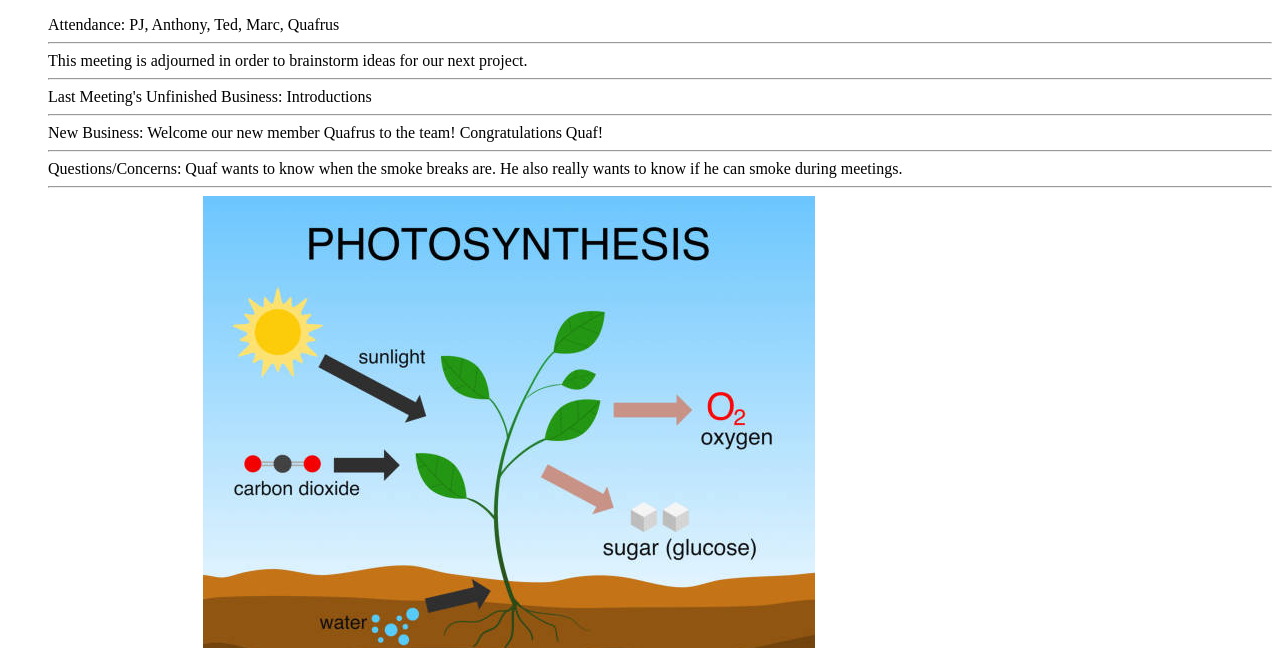
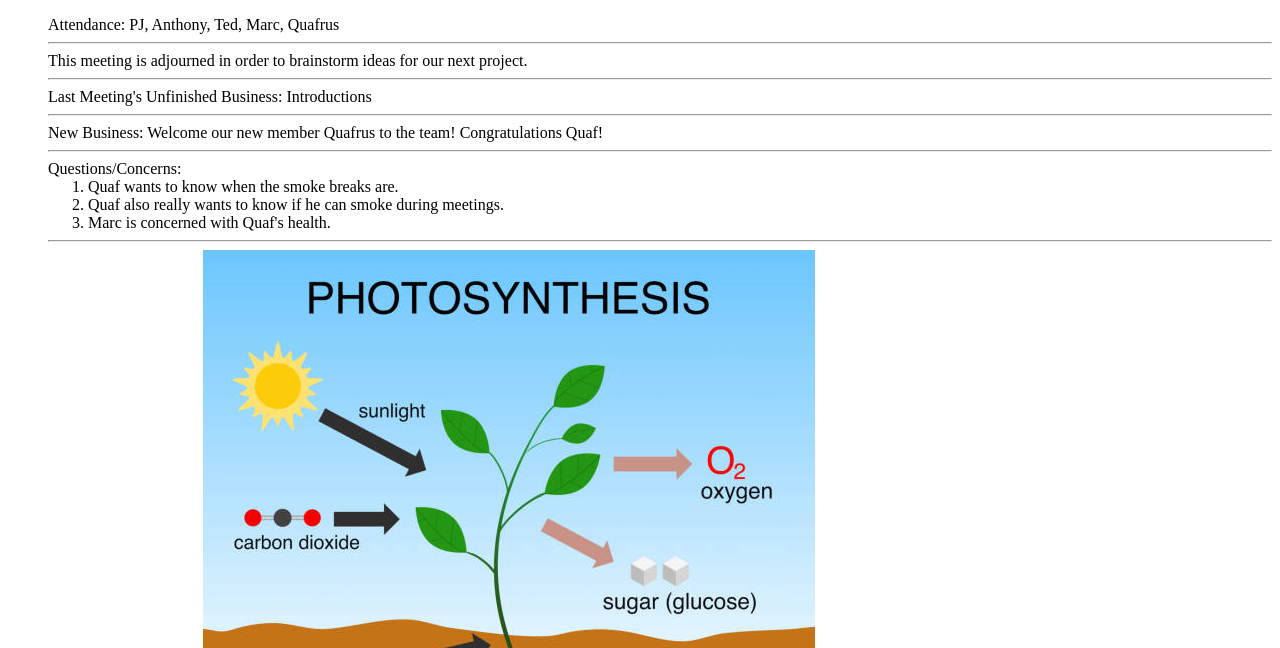
Before and after one commit to jsmikhai/lab2, a plain HTML site: page index.html in a window 1280 px wide. Shown: the part 152-800 px from the top of the page. Drawn offline with Linux system fonts and the light colour scheme.

Commit message:
ordered list

```diff
--- a/index.html
+++ b/index.html
@@ -32,8 +32,12 @@
 
           <hr>
 
-          <li>Questions/Concerns: Quaf wants to know when the smoke breaks are. He
-              also really wants to know if he can smoke during meetings.</li>
+          <li>Questions/Concerns:</li>
+            <ol>
+              <li>Quaf wants to know when the smoke breaks are.</li>
+              <li>Quaf also really wants to know if he can smoke during meetings.</li>
+              <li>Marc is concerned with Quaf's health.</li>
+            </ol>
 
           <hr>
 
```
